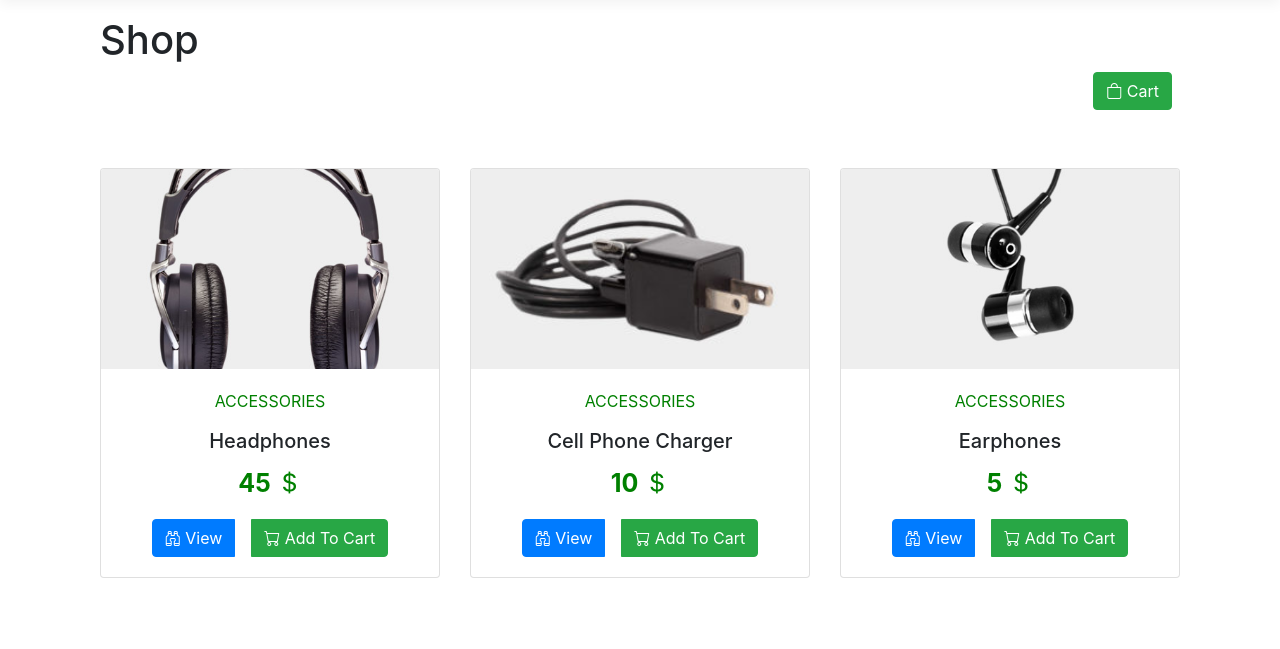
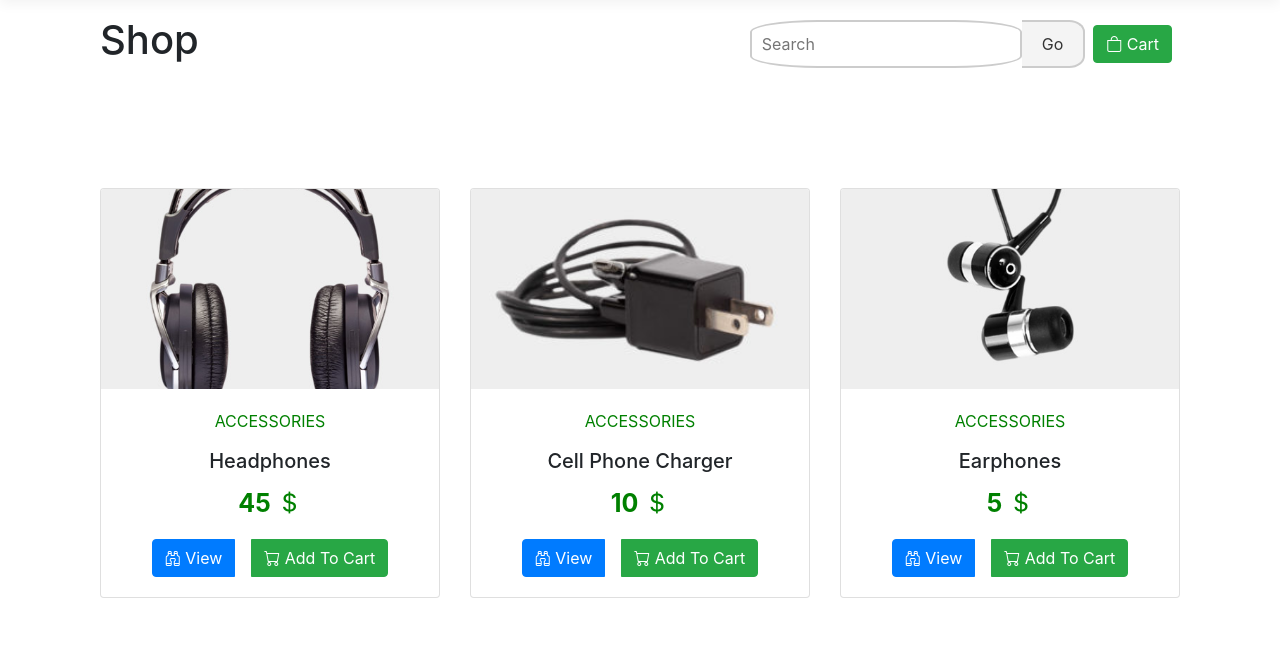
Before and after one commit to fakihoo/TechLife, an ASP.NET Core app: page /Customer/Shop in a window 1280 px wide. Shown: the part 57-706 px from the top of the page. Run offline with ASP.NET Core 8, Linux system fonts and the light colour scheme; data comes from the database, SQL or seed files in the repository; style sheets or scripts are compiled from the project's sources; some libraries are stand-ins or nearby versions.

Commit message:
Adding search feature to the shop

```diff
--- a/Areas/Customer/Controllers/ShopController.cs
+++ b/Areas/Customer/Controllers/ShopController.cs
@@ -18,9 +18,18 @@ namespace TechLife.Areas.Customer.Controllers
             _unitOfWork = unitOfWork;
         }
 
-        public async Task<IActionResult> Index()
+        public async Task<IActionResult> Index(string searchText = "")
         {
-            List<Shop> objShopList = (List<Shop>)await _unitOfWork.Shop.GetAllAsync();
+            List<Shop> objShopList;
+            if(searchText !="" && searchText != null)
+            {
+                objShopList = (List<Shop>)await _unitOfWork.Shop.FindByConditionAsync(s => s.Name.Contains(searchText));
+            }
+            else
+            {
+                objShopList = (List<Shop>)await _unitOfWork.Shop.GetAllAsync();
+            }
+
             return View(objShopList);
         }
 
--- a/Areas/Customer/Views/Shop/Index.cshtml
+++ b/Areas/Customer/Views/Shop/Index.cshtml
@@ -1,6 +1,6 @@
  @model List<Shop>
 <link href="https://maxcdn.bootstrapcdn.com/bootstrap/4.5.2/css/bootstrap.min.css" rel="stylesheet">
-<link href="css/ShopIndex.CSS" rel="stylesheet">
+<link href="~/css/ShopIndex.CSS" rel="stylesheet">
 
  <style>
     .fixed-height {
@@ -9,15 +9,29 @@
     }
  </style>
 
-    <div class="col-md-12">
+<div class="container">
+    <div class="row">
+        <div class="col-md-6">
             <h1>Shop</h1>
+        </div>
+        <div class="col-md-6 d-flex justify-content-end align-items-center">
+            <form class="search-form" asp-action="Index" asp-controller="Shop">
+                <div class="search-container">
+                    <input type="text" name="searchText" placeholder="Search" class="search-input">
+                    <button type="submit" class="submit-btn">Go</button>
+                </div>
+            </form>
             @if (!User.IsInRole(SD.Role_Admin))
             {
-               <a asp-controller="Cart" asp-action="Index" class="btn btn-success float-md-end mx-2">
+                <a asp-controller="Cart" asp-action="Index" class="btn btn-success mx-2">
                     <i class="bi bi-bag"></i> Cart
                 </a>
             }
         </div>
+    </div>
+</div>
+
+
 
 <br />
 <br />
--- a/Repository/IRepository/IShopRepository.cs
+++ b/Repository/IRepository/IShopRepository.cs
@@ -1,9 +1,11 @@
+using System.Linq.Expressions;
 using TechLife.Models;
 
 namespace TechLife.Repository.IRepository
 {
     public interface IShopRepository : IRepository<Shop>
     {
+        Task<IEnumerable<Shop>> FindByConditionAsync(Expression<Func<Shop, bool>> expression);
         void Update(Shop shop);
 
     }
--- a/Repository/ShopRepository.cs
+++ b/Repository/ShopRepository.cs
@@ -1,3 +1,5 @@
+using Microsoft.EntityFrameworkCore;
+using Microsoft.EntityFrameworkCore.Query.SqlExpressions;
 using System.Linq.Expressions;
 using TechLife.Data;
 using TechLife.Models;
@@ -16,5 +18,9 @@ namespace TechLife.Repository
         {
             _db.Shops.Update(shop);
         }
+        public async Task<IEnumerable<Shop>> FindByConditionAsync(Expression<Func<Shop, bool>> expression)
+        {
+            return await _db.Shops.Where(expression).ToListAsync();
+        }
     }
 }
--- a/wwwroot/css/ShopIndex.CSS
+++ b/wwwroot/css/ShopIndex.CSS
@@ -15,3 +15,37 @@
 .container{
     margin-bottom:20px;
 }
+.group {
+    display: flex;
+    line-height: 28px;
+    align-items: center;
+    position: relative;
+    max-width: 190px;
+}
+.search-container {
+    display: flex;
+}
+
+.search-input {
+    border-radius: 25%;
+    padding: 10px;
+    border: 2px solid #ccc;
+    outline: none;
+    flex-grow: 1;
+}
+
+.submit-btn {
+    border: 2px solid #ccc;
+    border-left: none;
+    border-top-right-radius: 25%;
+    border-bottom-right-radius: 25%;
+    padding: 10px 20px;
+    background-color: #f4f4f4;
+    color: #333;
+    cursor: pointer;
+    outline: none;
+    transition: background-color 0.3s, color 0.3s;
+}
+    .submit-btn:hover {
+        background-color: #ddd;
+    }
```
Also changed, not shown: 12 other files. Lines whose indentation alone changed are shown as unchanged.
